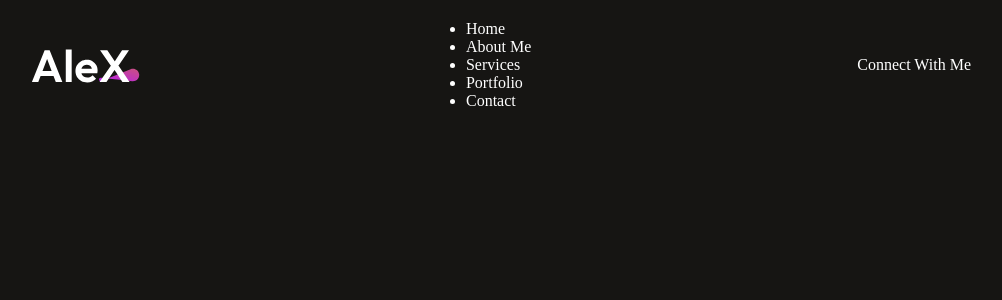
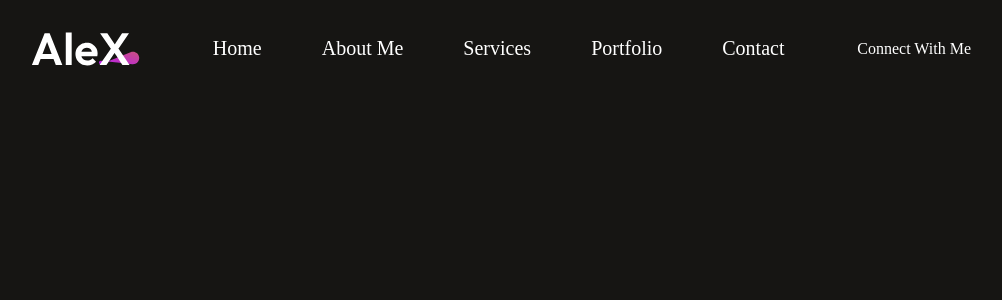
Before and after one commit to KipletingEdwin/kipleting-edwin-portfolio, a React (Vite) app: page / in a window 1280 px wide. Shown: the top 300 px of the page, without its empty margins (139-1141 px from the left). Built offline with nearby package versions, Linux system fonts and the light colour scheme.

Commit message:
style the nav-menu

```diff
--- a/src/Components/Navbar/Navbar.css
+++ b/src/Components/Navbar/Navbar.css
@@ -4,3 +4,11 @@
     justify-content: space-between;
     margin: 20px 170px;
 }
+
+.nav-menu{
+    display: flex;
+    align-items: center;
+    list-style: none;
+    gap: 60px;
+    font-size: 20px;
+}
```
